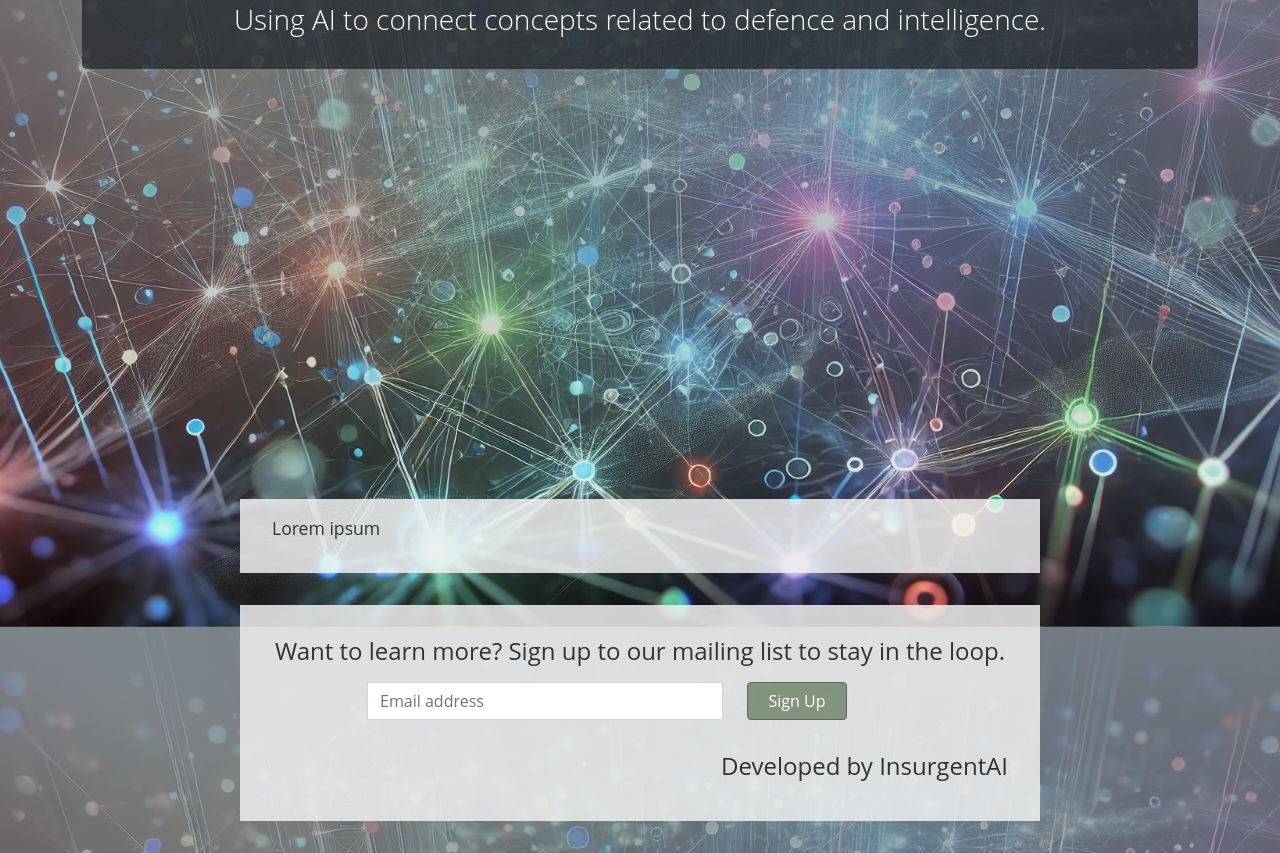
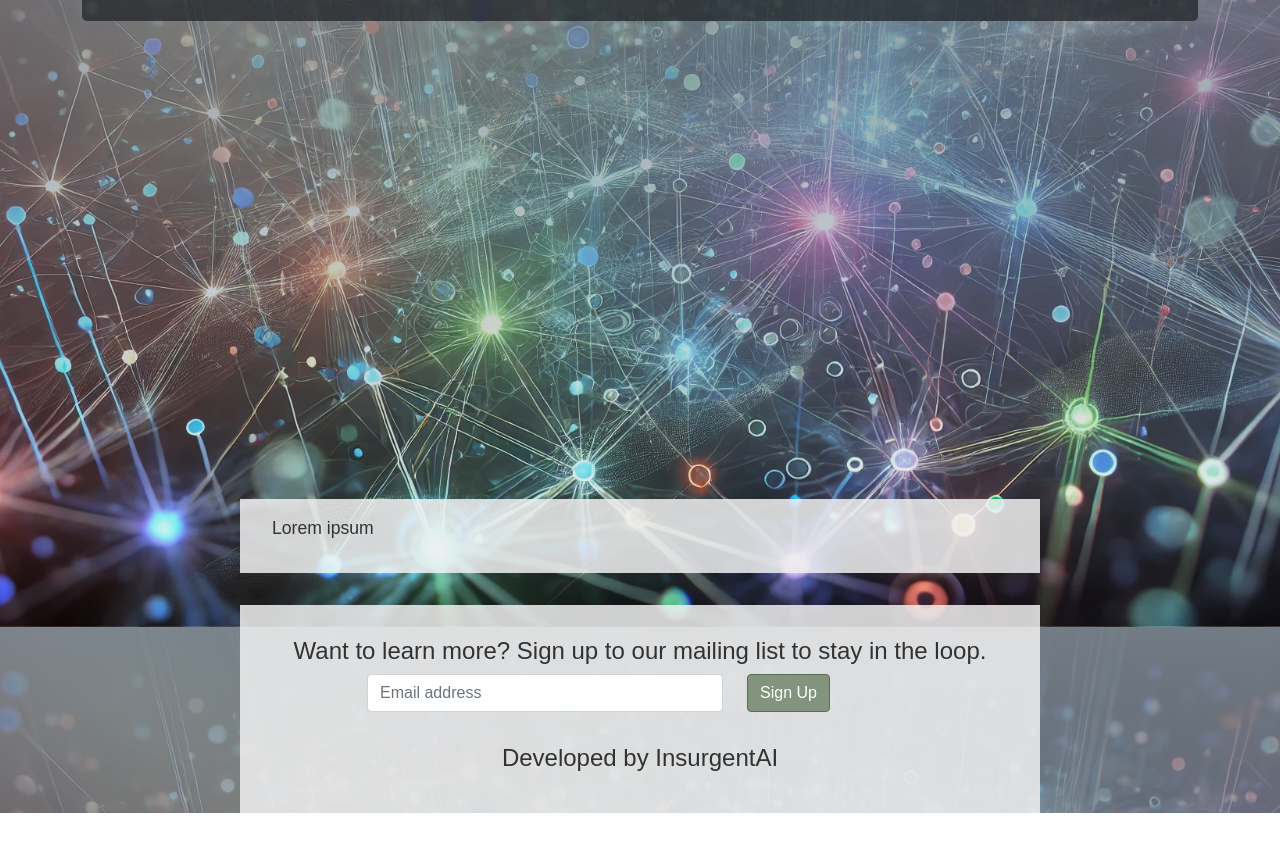
Before and after one commit to derekja/insurgentai, a plain HTML site: page index.html in a window 1280 px wide. Shown: the part 173-1026 px from the top of the page. Drawn offline with nearby package versions, Linux system fonts and the light colour scheme.

Commit message:
more changes

```diff
--- a/index.html
+++ b/index.html
@@ -1,143 +1,88 @@
 <!DOCTYPE html>
 <html lang="en">
-
 <head>
     <meta charset="utf-8">
-<meta name="viewport" content="width=device-width, initial-scale=1.0, maximum-scale=1.0, user-scalable=no">
+    <meta name="viewport" content="width=device-width, initial-scale=1">
+    <title>InsurgentAI</title>
     <meta name="description" content="InsurgentAI - Using AI to connect concepts related to defence and intelligence">
-<title>InsurgentAI</title>
-<meta name="description" content="A splash page describing InsurgentAI">
-<!-- Single CSS file for Bootstrap -->
     <link href="https://cdn.jsdelivr.net/npm/bootstrap@5.1.3/dist/css/bootstrap.min.css" rel="stylesheet" crossorigin="anonymous">
-<!-- Font Awesome -->
     <link rel="stylesheet" href="https://cdnjs.cloudflare.com/ajax/libs/font-awesome/5.15.4/css/all.min.css" crossorigin="anonymous">
     <style>
         body {
-    font-family: "Red Hat Display", "Open Sans", Arial, Helvetica, sans-serif;
-    font-weight:400;
-    color:rgb(80,80,80);
-
+            font-family: Arial, Helvetica, sans-serif;
+            color: rgb(80,80,80);
         }
         .container {
-    background:transparent;
+            background: transparent;
         }
         h1 {
-
-    font-family: "Comfortaa", Arial, Helvetica, sans-serif;
-    font-weight: 700;
             font-size: calc(1rem + 4.5vw);
             margin-bottom: 1rem;
-
         }
         h4 {
-    font-size:1.5rem;
+            font-size: 1.5rem;
             text-align: center;
         }
         .splash-image {
-    position: relative;
             color: rgb(240,235,225);
-    min-height: 100vh;
             background: linear-gradient(to bottom, rgba(120, 130, 140, 0.95), rgba(117, 19, 93, 0.0)),
                         url('assets/background_1.jpg');
             background-position: center;
             background-repeat: no-repeat;
             background-size: cover;
             background-attachment: fixed;
+            min-height: 100vh;
         }
-  .splash-image>.container{
-    height:80vh;
+        .splash-image > .container {
+            height: 80vh;
         }
         .title {
             padding: 1rem;
         }
         .tagline {
-    font-weight: 100;
+            font-weight: 300;
         }
         .jumbotron {
-    background:rgba(240,240,240, 0.85);
-    font-size:1.1rem;
-    margin:2rem auto;
-    max-width:800px;
-    padding:1rem 2rem;
-    color:rgb(50,50,50);
+            background: rgba(240,240,240, 0.85);
+            font-size: 1.1rem;
+            margin: 2rem auto;
+            max-width: 800px;
+            padding: 1rem 2rem;
+            color: rgb(50,50,50);
         }
         .contact {
             padding: 2rem;
         }
-  .form-control, .input-group-text {
-    border-radius:0.1rem;
-  }
-
-  form {
-    margin-top:1rem;
-  }
         .btn-primary {
-    background-color:rgba(93, 117, 86, 0.7);
-    border-color:#596e52;
+            background-color: rgba(93, 117, 86, 0.7);
+            border-color: #596e52;
         }
         .btn-primary:hover,
         .btn-primary:active,
         .btn-primary:focus {
-    background-color:rgb(147, 174, 138);
-    border-color:rgb(93, 117, 86);
-  }
-  form .btn {
-    margin: 1rem auto;
-    display: block;
-    width:100%;
-  }
-
-  .logo {
-    max-width:65%;
+            background-color: rgb(147, 174, 138);
+            border-color: rgb(93, 117, 86);
         }
         .credits {
-    margin-top:2rem;
+            margin-top: 2rem;
+            text-align: center;
         }
-  .credits h4 {
-    text-align:center;
-  }
-
-  .credits a {
-    width: 100%;
-    display: inline-block;
-    text-align:center;
-  }
-  @media (min-width: 576px) {
-    .credits h4 {
-        text-align:right;
-    }
-    .credits .logo {
-        text-align:right;
-        max-width:60%;
-    }
-    .credits a {
-        text-align:left;
-    }
-    form .btn {
-        margin: 0;
-        max-width:100px;
-    }
-  }
-
     </style>
-<!-- JavaScript Bundle with Popper -->
-<script src="https://cdn.jsdelivr.net/npm/bootstrap@5.1.3/dist/js/bootstrap.bundle.min.js" integrity="sha384-ka7Sk0Gln4gmtz2MlQnikT1wXgYsOg+OMhuP+IlRH9sENBO0LRn5q+8nbTov4+1p" crossorigin="anonymous"></script>
 </head>
-<body class="d-flex flex-column min-vh-100">
+<body>
     <div class="splash-image">
-    <div class="container py-5">
+        <div class="container">
             <div class="title text-center bg-dark bg-opacity-75 rounded-3 p-4">
                 <h1 class="text-white">InsurgentAI</h1>
                 <h3 class="tagline text-white">Using AI to connect concepts related to defence and intelligence.</h3>
             </div>
         </div>
-    <div>
         <div class="jumbotron intro">
             <p>Lorem ipsum</p>
         </div>
         <div class="jumbotron contact">
             <h4>Want to learn more? Sign up to our mailing list to stay in the loop.</h4>
-            <form name="mailing-list" data-netlify="true">
+            <form name="mailing-list" method="POST" data-netlify="true">
                 <div class="row justify-content-center">
                     <div class="col-sm-6">
                         <input type="email" name="email" class="form-control" placeholder="Email address" required>
@@ -147,22 +92,10 @@
                     </div>
                 </div>
             </form>
-              <div class="row  justify-content-center align-items-center credits">
-                <div class="col-sm">
+            <div class="credits">
                 <h4>Developed by InsurgentAI</h4>
             </div>
-
-
         </div>
     </div>
-
-
-    </div>
-
-    <footer class="site-footer">
-
-
-
-  </footer>
 </body>
 </html>
```
Also changed, not shown: 1 other file. Lines whose indentation alone changed are shown as unchanged.
